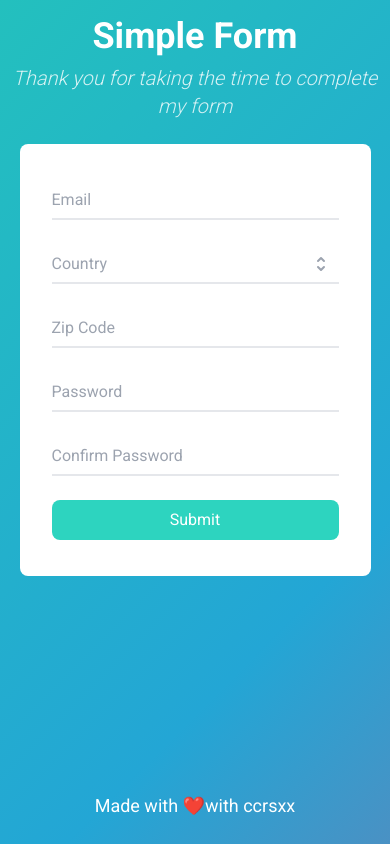
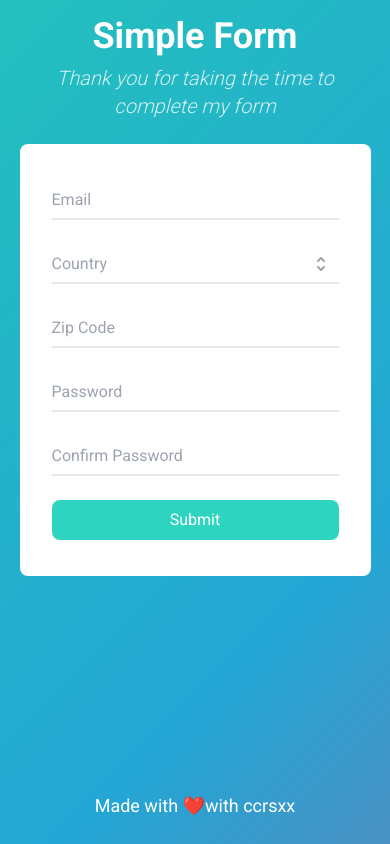
Before and after one commit to ccrsxx/simple-form, a React (Create React App) app: page / in a window 390 px wide. Built offline with nearby package versions, Linux system fonts and the light colour scheme.

Commit message:
fixed header width

```diff
--- a/src/components/Container.tsx
+++ b/src/components/Container.tsx
@@ -10,7 +10,7 @@ export function Container({ onSubmit, children }: ContainerProps) {
   const { handleSubmit } = useFormContext();
 
   return (
-    <main className='w-[90vw] max-w-md rounded-lg bg-white px-8 py-9 text-black sm:w-full'>
+    <main className='w-[90vw] rounded-lg bg-white px-8 py-9 text-black sm:max-w-md'>
       <form
         className='flex flex-col gap-4 children:relative'
         onSubmit={handleSubmit(onSubmit)}
--- a/src/components/Header.tsx
+++ b/src/components/Header.tsx
@@ -1,6 +1,6 @@
 export function Header() {
   return (
-    <header className='mt-2 p-2 text-center sm:mt-4'>
+    <header className='mt-2 w-[90vw] max-w-md py-2 text-center sm:mt-4'>
       <h1 className='text-4xl font-bold'>Simple Form</h1>
       <h2 className='mt-2 text-xl font-light italic opacity-80'>
         Thank you for taking the time to complete my form
```
